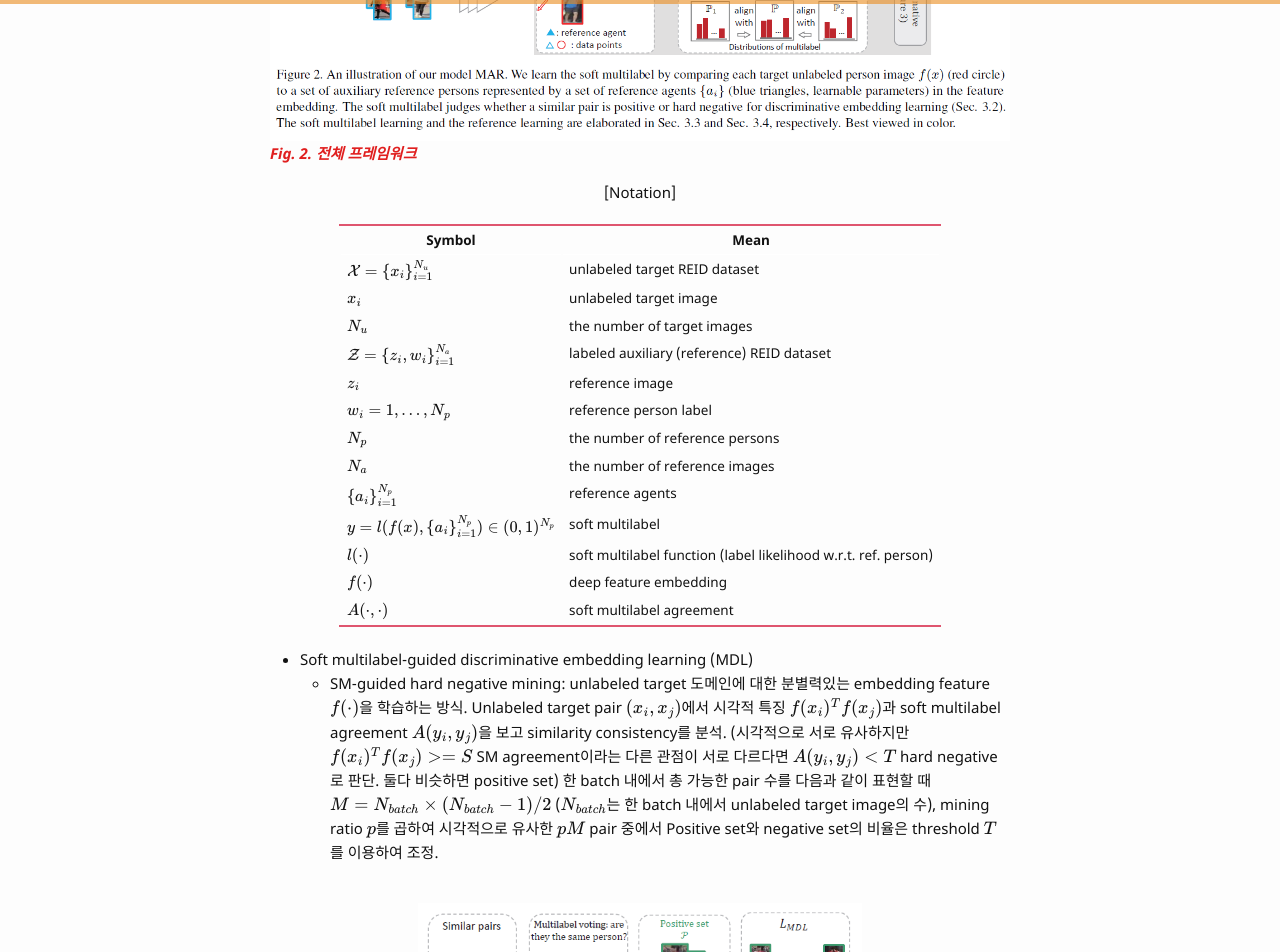
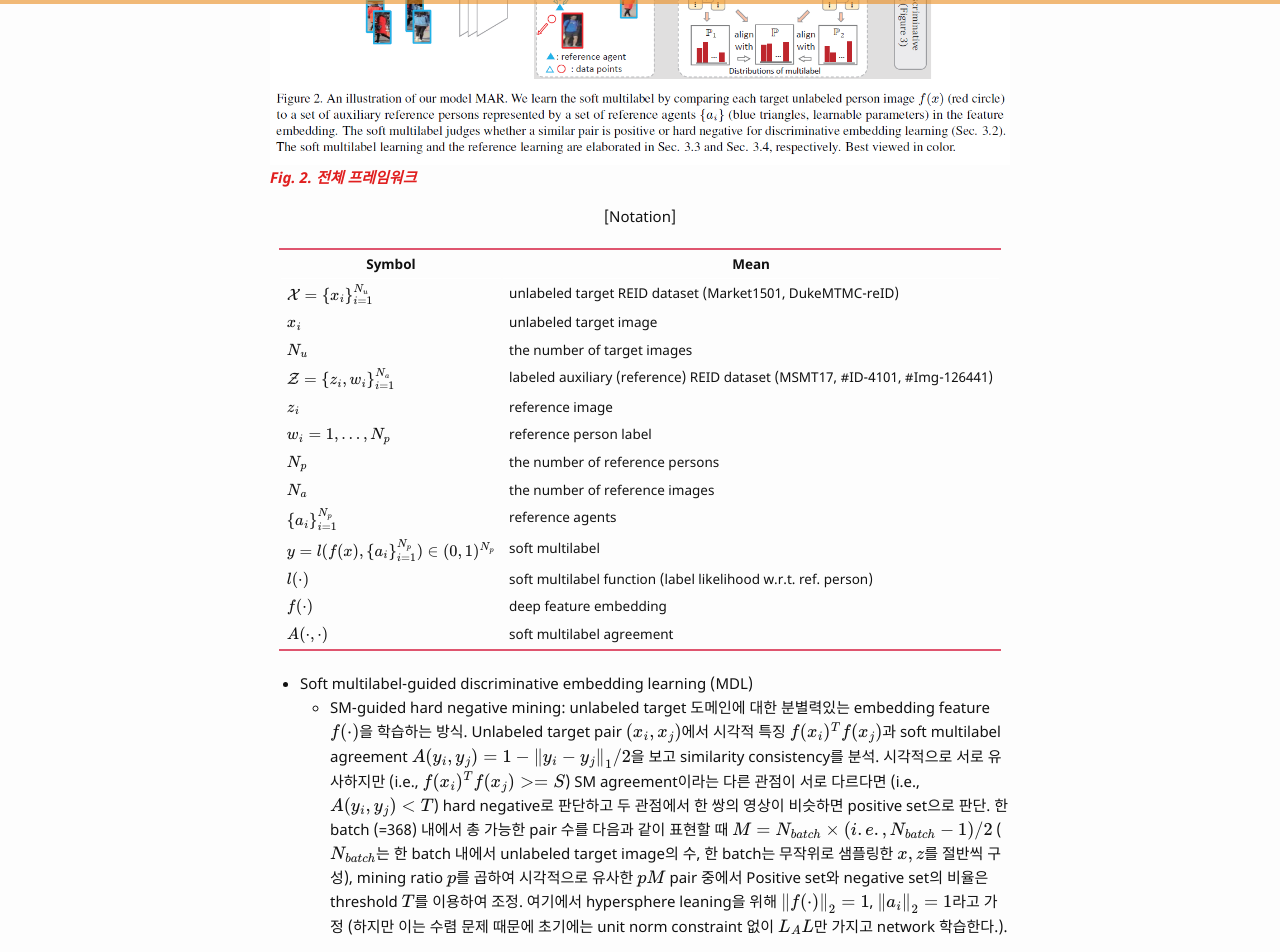
Before and after one commit to bismex/bismex.github.io, a Jekyll site: the page built from _posts/2019-07-03-MAR.md, in a window 1280 px wide and 1400 px high, scrolled down 1977 px. Shown: the top 952 px of the window. Built offline with Jekyll 4.4.1, drawn with Linux system fonts in a browser that asks for light colours; formulas are drawn with MathJax 3; some of the changed text lies outside the part shown.

Commit message:
Update 2019-07-03-MAR.md

```diff
--- a/_posts/2019-07-03-MAR.md
+++ b/_posts/2019-07-03-MAR.md
@@ -28,7 +28,7 @@
 <span style="color: #e01f1f;">***Fig. 1. Soft multilabel learning의 컨셉***</span>
 
 - Deep Soft Multilabel reference learning (MAR) 안에 MDL, CML, RAL 포함
-  - Soft multilabel-guided discriminative embedding learning (MDL): Soft multilabel-guided hard negative mining을 통해 batch마다 pos/neg set을 나누고 pos set은 서로 가까워지도록, neg set은 멀어지도록 embedding feature를 학습
+  - Soft multilabel-guided discriminative embedding learning (MDL): 시각적 관점과 상대비교 특성에 대한 representation consistancy를 기반으로 soft multilabel-guided hard negative mining을 수행하고, batch마다 pos/neg set을 확보하여 pos set은 서로 가까워지도록, neg set은 멀어지도록 embedding feature를 학습하는 방법.
   - Cross-view consistent soft multilabel learning (CML):
   - Reference agent learning (RAL)
 
@@ -63,10 +63,10 @@
 {: class="info"}
 | Symbol | Mean |
 | ---------- | ---------- |
-| $$\mathcal{X}=\left \{ x_i \right \}^{N_u}_{i=1}$$ | unlabeled target REID dataset |
+| $$\mathcal{X}=\left \{ x_i \right \}^{N_u}_{i=1}$$ | unlabeled target REID dataset (Market1501, DukeMTMC-reID)|
 | $$x_i$$ | unlabeled target image |
 | $$N_u$$ | the number of target images |
-| $$\mathcal{Z}=\left \{ z_i, w_i \right \}^{N_a}_{i=1}$$ | labeled auxiliary (reference) REID dataset |
+| $$\mathcal{Z}=\left \{ z_i, w_i \right \}^{N_a}_{i=1}$$ | labeled auxiliary (reference) REID dataset (MSMT17, #ID-4101, #Img-126441) |
 | $$z_i$$ | reference image |
 | $$w_i=1, ..., N_p$$ | reference person label |
 | $$N_p$$ | the number of reference persons |
@@ -79,7 +79,7 @@
 | ---------- | ---------- |
 
 - Soft multilabel-guided discriminative embedding learning (MDL)
-  - SM-guided hard negative mining: unlabeled target 도메인에 대한 분별력있는 embedding feature $$f(\cdot)$$을 학습하는 방식. Unlabeled target pair $$(x_i, x_j)$$에서 시각적 특징 $$f(x_i)^T f(x_j)$$과 soft multilabel agreement $$A(y_i, y_j)$$을 보고 similarity consistency를 분석. (시각적으로 서로 유사하지만 $$f(x_i)^T f(x_j)>=S$$ SM agreement이라는 다른 관점이 서로 다르다면 $$A(y_i, y_j)<T$$ hard negative로 판단. 둘다 비슷하면 positive set) 한 batch 내에서 총 가능한 pair 수를 다음과 같이 표현할 때 $$M=N_{batch} \times (N_{batch} - 1 )/2$$ ($$N_{batch}$$는 한 batch 내에서 unlabeled target image의 수), mining ratio $$p$$를 곱하여 시각적으로 유사한 $$pM$$ pair 중에서 Positive set와 negative set의 비율은 threshold $$T$$를 이용하여 조정.
+  - SM-guided hard negative mining: unlabeled target 도메인에 대한 분별력있는 embedding feature $$f(\cdot)$$을 학습하는 방식. Unlabeled target pair $$(x_i, x_j)$$에서 시각적 특징 $$f(x_i)^T f(x_j)$$과 soft multilabel agreement $$A(y_i, y_j)=1-{\left \| y_i - y_j \right \|_1}/2$$을 보고 similarity consistency를 분석. 시각적으로 서로 유사하지만 (i.e., $$f(x_i)^T f(x_j)>=S$$) SM agreement이라는 다른 관점이 서로 다르다면 (i.e., $$A(y_i, y_j)<T$$) hard negative로 판단하고 두 관점에서 한 쌍의 영상이 비슷하면 positive set으로 판단. 한 batch (=368) 내에서 총 가능한 pair 수를 다음과 같이 표현할 때 $$M=N_{batch} \times (i.e., N_{batch} - 1 )/2$$ ($$N_{batch}$$는 한 batch 내에서 unlabeled target image의 수, 한 batch는 무작위로 샘플링한 $$x, z$$를 절반씩 구성), mining ratio $$p$$를 곱하여 시각적으로 유사한 $$pM$$ pair 중에서 Positive set와 negative set의 비율은 threshold $$T$$를 이용하여 조정. 여기에서 hypersphere leaning을 위해 $$\left \| f(\cdot) \right \|_2=1$$, $$\left \| a_i \right \|_2=1$$라고 가정 (하지만 이는 수렴 문제 때문에 초기에는 unit norm constraint 없이 $$L_AL$$만 가지고 network 학습한다.).
 
 
 
```
